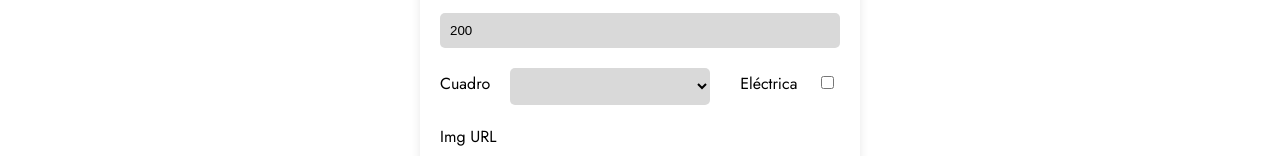
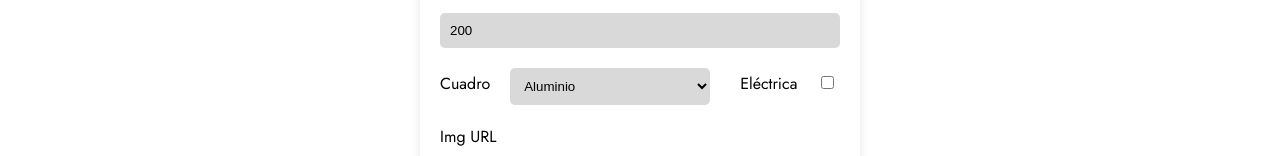
Before and after one commit to SarayAnta/proyecto05-museo, a React (Vite) app: page /Edit/1 in a window 1280 px wide. Shown: the part 327-483 px from the top of the page. Built offline with nearby package versions, Linux system fonts and the light colour scheme; data requests are answered from the project's data file.

Commit message:
fix errors

```diff
--- a/server/db.json
+++ b/server/db.json
@@ -3,7 +3,7 @@
     {
       "model": "bmx",
       "speeds": "200",
-      "frame": "al",
+      "frame": "Aluminio",
       "electric": false,
       "image": "https://res.cloudinary.com/dgrh4vkj0/image/upload/v1707744089/Gallery_9_txtg0i.png",
       "id": "1"
--- a/src/components/edit/Edit.jsx
+++ b/src/components/edit/Edit.jsx
@@ -166,6 +166,7 @@ const Edit = () => {
                     <select {...register('frame')}>
                         <option value="Aluminio">Aluminio</option>
                         <option value="Acero">Acero</option>
+                        <option value="Plástico">Plástico</option>
                         <option value="Carbono">Carbono</option>
                         <option value="Otros c">Otros</option>
                     </select>
```
